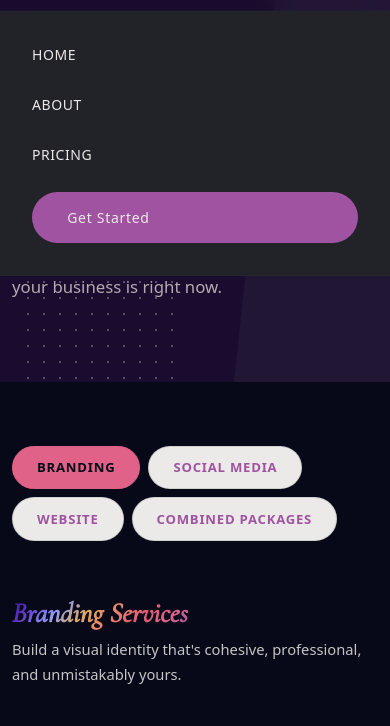
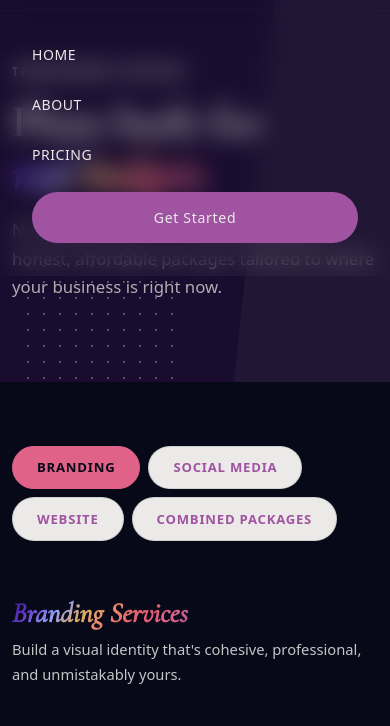
Before and after one commit to shivikkaV/Inspirie, a plain HTML site: page pricing/index.html in a window 390 px wide. Both pictures are taken after a click on the element 340 px from the left and 33 px from the top of the page. Shown: the part 57-783 px from the top of the page. Drawn offline with nearby package versions, Linux system fonts and the light colour scheme.

Commit message:
Mobile navigation edits: Text centered in button & hamburger menu background now blurred

```diff
--- a/inspirie.css
+++ b/inspirie.css
@@ -119,7 +119,7 @@ img { max-width: 100%; }
 .mobile-menu {
   display: none; position: fixed;
   top: 68px; left: 0; right: 0;
-  background: var(--cream-d);
+  backdrop-filter: blur(12px);
   padding: 2rem;
   flex-direction: column; gap: 1.5rem;
   z-index: 999;
@@ -170,7 +170,9 @@ section { padding: 7rem 0; }
   letter-spacing: 0.05em;
   cursor: pointer;
   transition: background var(--transition), transform var(--transition), box-shadow var(--transition);
-  display: inline-block;
+  display: inline-flex;
+  justify-content:center !important;
+  align-items:center !important;
 }
 .btn-primary-inspirie:hover {
   background-image: linear-gradient(135deg, var(--blue-d) 0%, var(--blue-purple) 14.28%, var(--blue-l) 28.57%, var(--pink-l) 42.86%, var(--orange) 57.14%, var(--green-l) 71.43%, var(--pink) 85.71%, var(--green) 100%);
```
